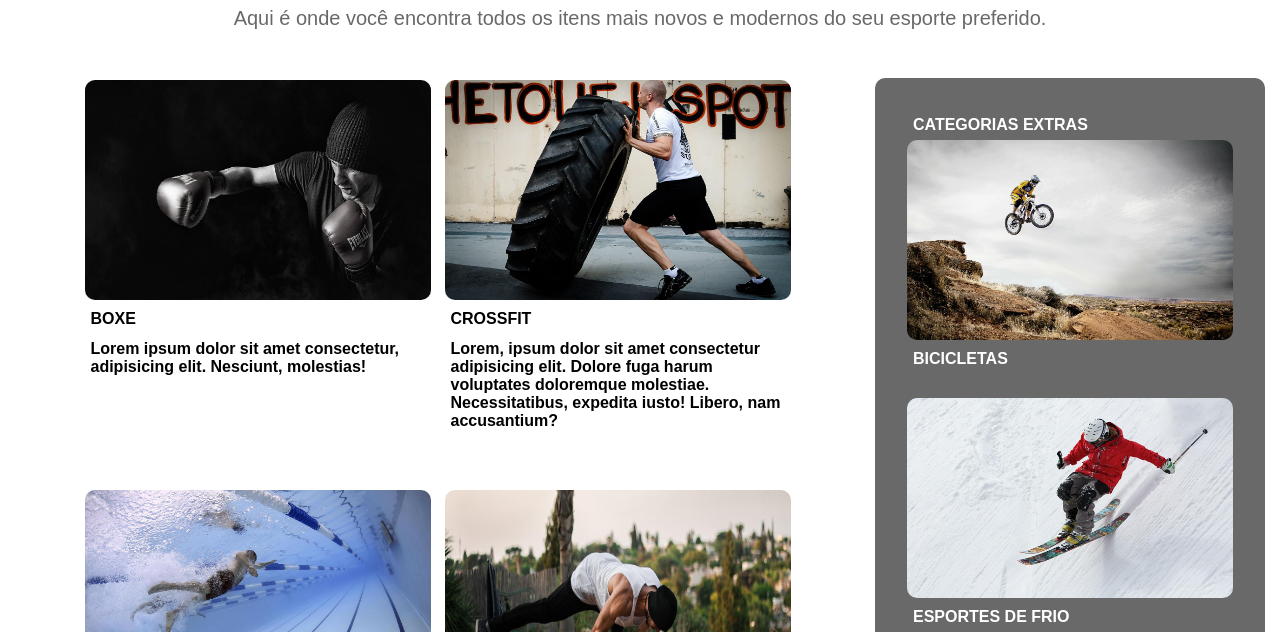
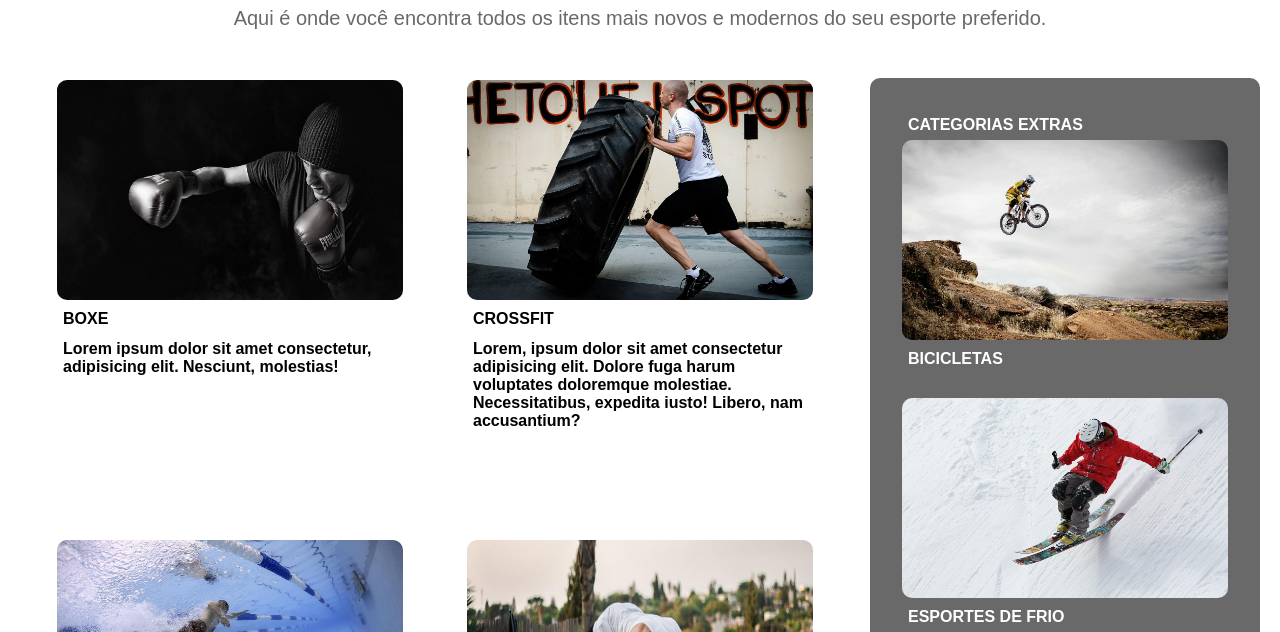
Before and after one commit to eduardocarvalho05/Pagina-HTML-CSS-onebitcode-, a plain HTML site: page index.html in a window 1280 px wide. Shown: the part 168-800 px from the top of the page. Drawn offline with Linux system fonts and the light colour scheme.

Commit message:
alteracao imagens

```diff
--- a/style.css
+++ b/style.css
@@ -73,7 +73,7 @@
     display: flex;
     flex-wrap: wrap;
     justify-content: center;
-    gap: 10px;
+    gap: 60px;
 }
 
 .categoryCards {
@@ -110,8 +110,8 @@
     background-color: dimgray;
     padding: 20px;
     border-radius: 10px;
-    margin-bottom: 15px;
-    margin-right: 15px;
+    margin-bottom: 20px;
+    margin-right: 20px;
 }
 
 .sideBarCards {
```
